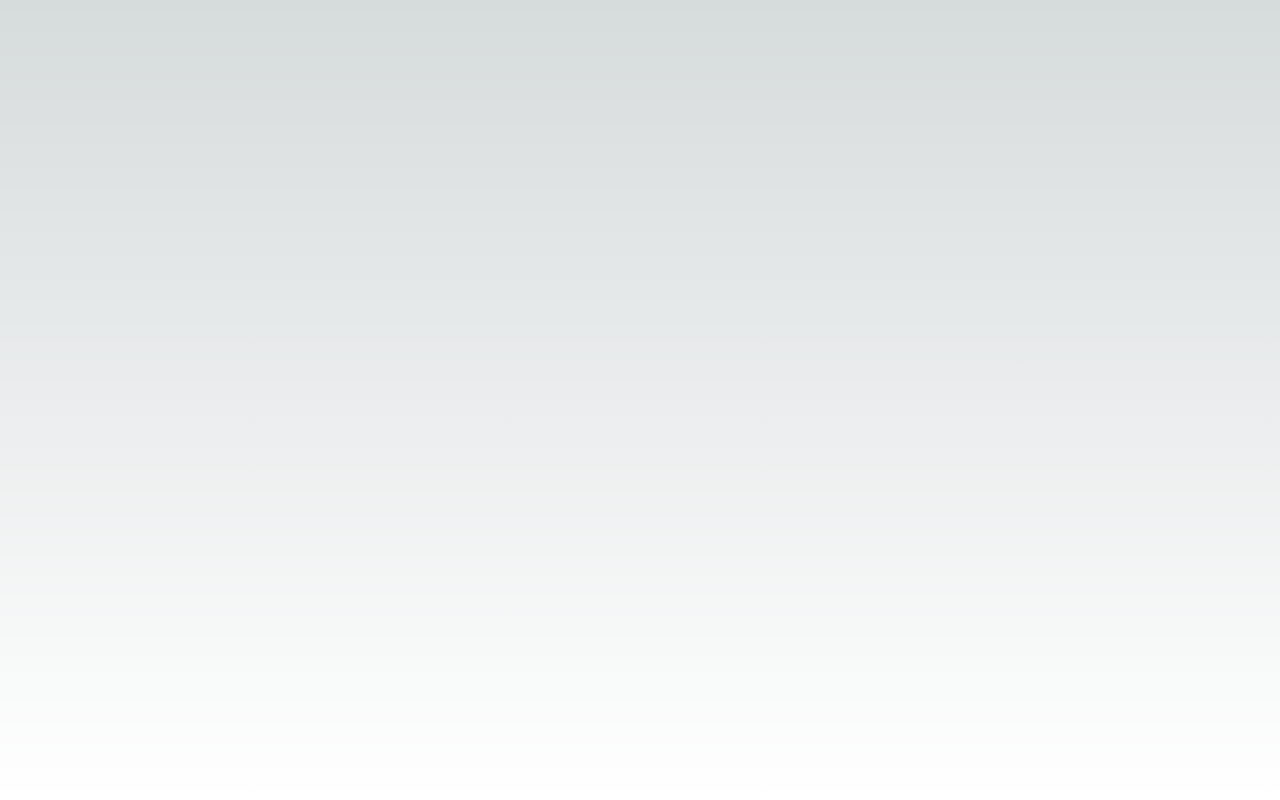
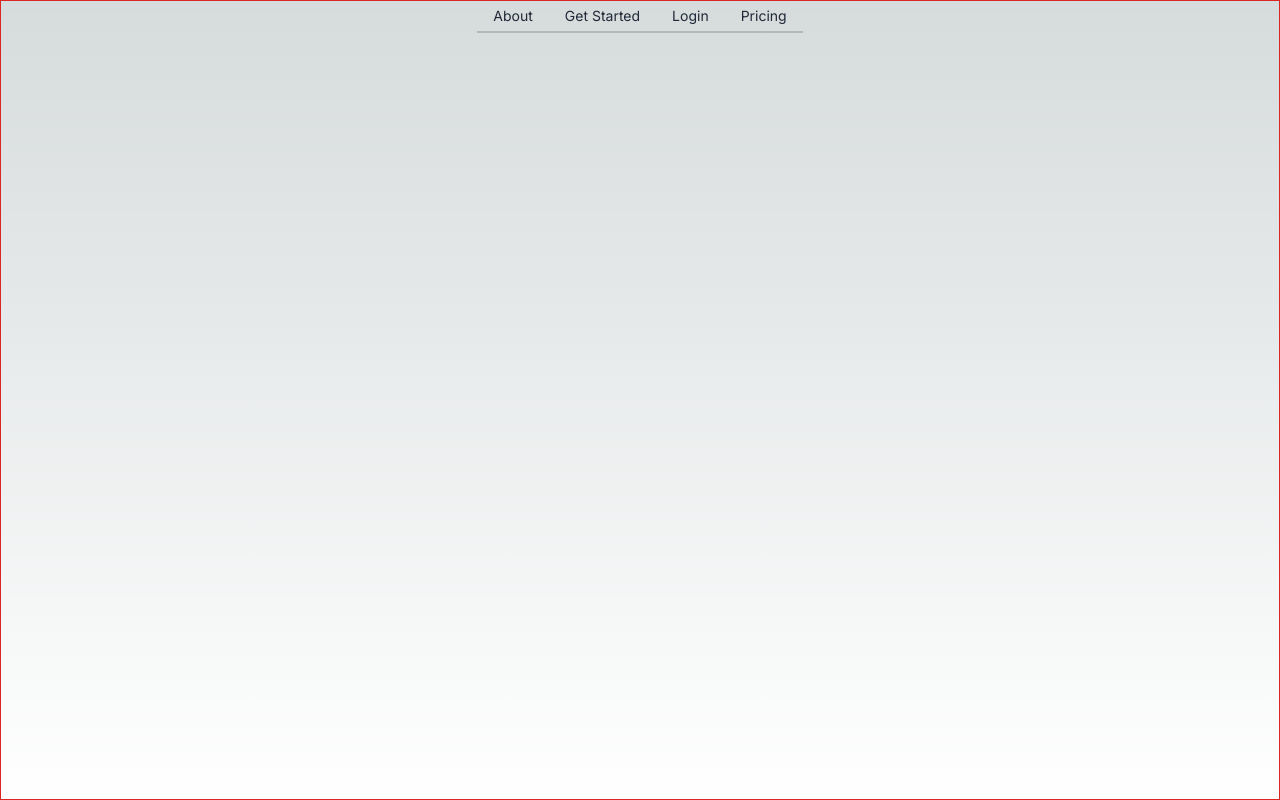
Before and after one commit to jefferytsummers/trpc_playground, a Next.js app: page / in a window 1280 px wide. Built offline with nearby package versions, Linux system fonts and the light colour scheme.

Commit message:
[WIP] - navbar

```diff
--- /dev/null
+++ b/src/app/components/Footer.tsx
@@ -0,0 +1,5 @@
+export const Footer = (): JSX.Element => {
+    return (
+        <></>
+    )
+}
--- /dev/null
+++ b/src/app/components/NavContent.tsx
@@ -0,0 +1,21 @@
+import clsx from 'clsx';
+
+const tabNames = ['About', 'Get Started', 'Login', 'Pricing'];
+
+const NavTab = ({label}: { label: string }): JSX.Element => {
+    return (
+        <>
+            <input type="radio" name="nav_tabs" role="tab" className="tab" aria-label={label} />
+            <div role="tabpanel" className="tab-content p-10">{`${label} content`}</div>
+        </>
+    )
+}
+
+export const NavContent = (): JSX.Element => {
+
+    return (
+        <div role="tablist" className="tabs tabs-bordered">
+            {tabNames.map((tabName) => (<NavTab label={tabName}/>))}
+        </div>
+    )
+}
--- a/src/app/page.tsx
+++ b/src/app/page.tsx
@@ -1,17 +1,16 @@
 import React, { Suspense } from 'react';
-import { trpc } from '../utils/trpc';
 import RootLayout from './layout';
+import { NavContent } from './components/NavContent';
+import { Footer } from './components/Footer';
 
 
 const IndexPage = (): JSX.Element => {
-  // const hello = trpc.hello.useQuery({ text: 'client' });
-  // const createUserMutation = trpc.createUser.useMutation()
-  // const handleCreateUser = async () => {
-  //   createUserMutation.mutate({ name: 'James F. Reale'})
-  // }
-
   return (
-    <div>
+    <div className={"flex w-full h-full justify-center items-start border border-red-600"}>
+      {/* Nav tabs and current tab content */}
+      <NavContent />
+      {/* Footer */}
+      <Footer />
     </div>
   );
 }
--- /dev/null
+++ b/src/utils/util.ts
@@ -0,0 +1,6 @@
+export function unwrap<T>(value: T | null | undefined, errorMessage?: string): T {
+    if (value === null || value === undefined) {
+      throw new Error(errorMessage || 'Unwrapped value is null or undefined');
+    }
+    return value;
+  }
--- a/tailwind.config.ts
+++ b/tailwind.config.ts
@@ -15,6 +15,6 @@ const config: Config = {
       },
     },
   },
-  plugins: [],
+  plugins: [require('daisyui')],
 };
 export default config;
```
